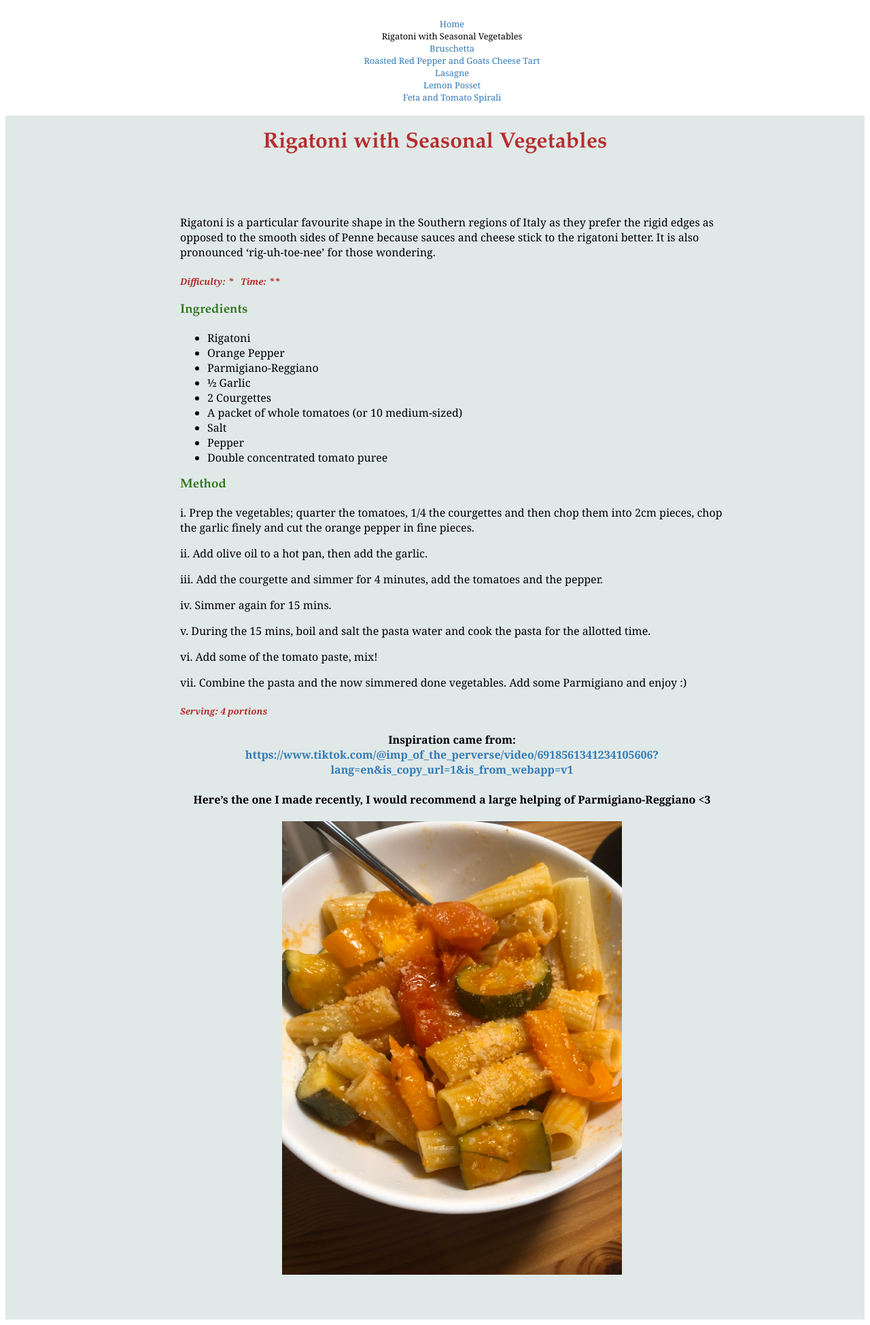
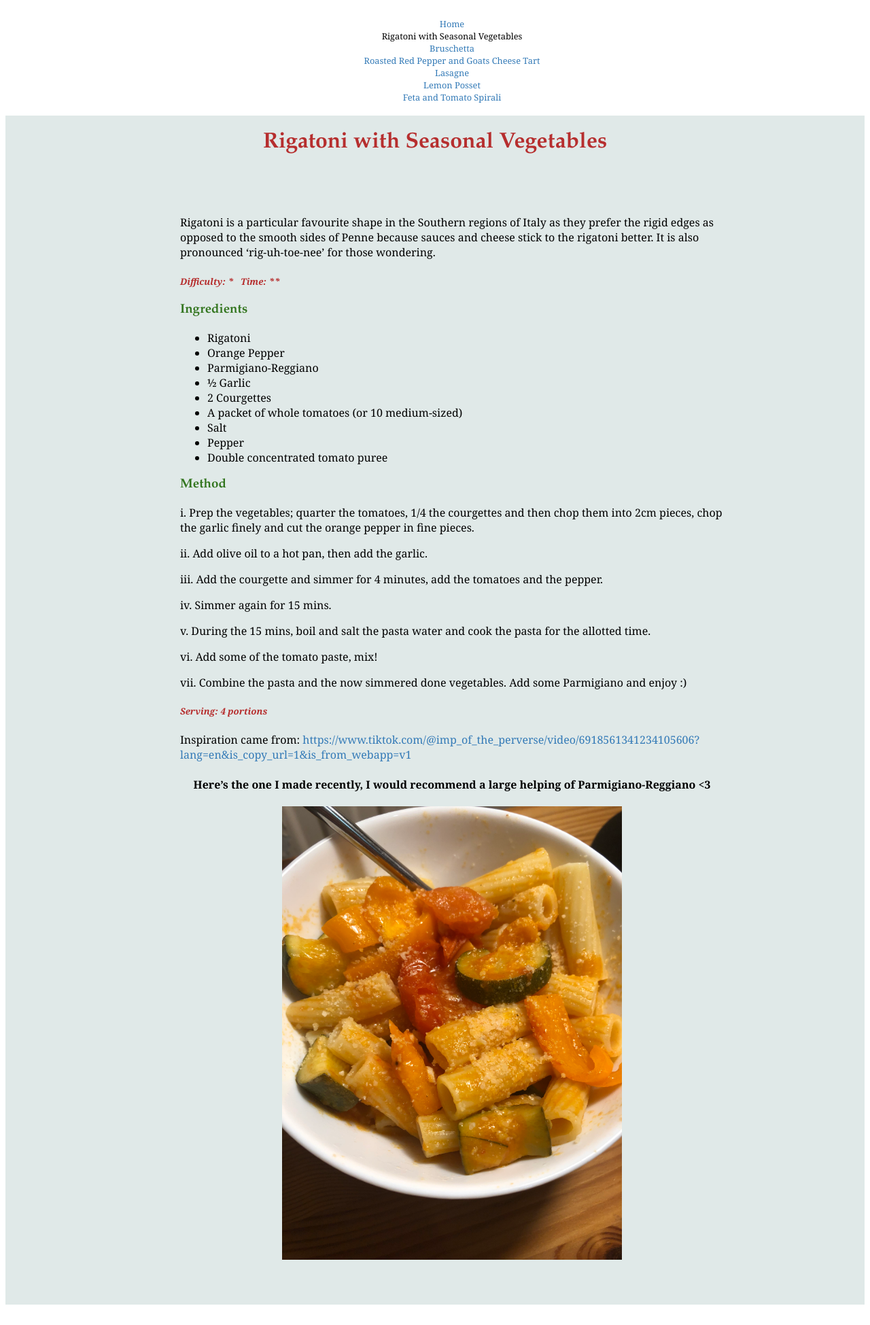
Before and after one commit to Hol1999/Hollyrecipewebsite, a Jekyll site: the page built from _recipes/recipe1.md, in a window 1280 px wide. Shown: the whole page at 68% size. Built offline with Jekyll 4.4.1, drawn with Linux system fonts in a browser that asks for light colours; after the commit the page ends 1927 px from its top, so only the background shows below that.

```diff
--- a/_recipes/recipe1.md
+++ b/_recipes/recipe1.md
@@ -40,7 +40,7 @@ vii. Combine the pasta and the now simmered done vegetables. Add some Parmigiano
 
 ##### Serving: 4 portions
 
-#### Inspiration came from: <https://www.tiktok.com/@imp_of_the_perverse/video/6918561341234105606?lang=en&is_copy_url=1&is_from_webapp=v1>
+Inspiration came from: <https://www.tiktok.com/@imp_of_the_perverse/video/6918561341234105606?lang=en&is_copy_url=1&is_from_webapp=v1>
 
 #### Here's the one I made recently, I would recommend a large helping of Parmigiano-Reggiano <3
 
```
